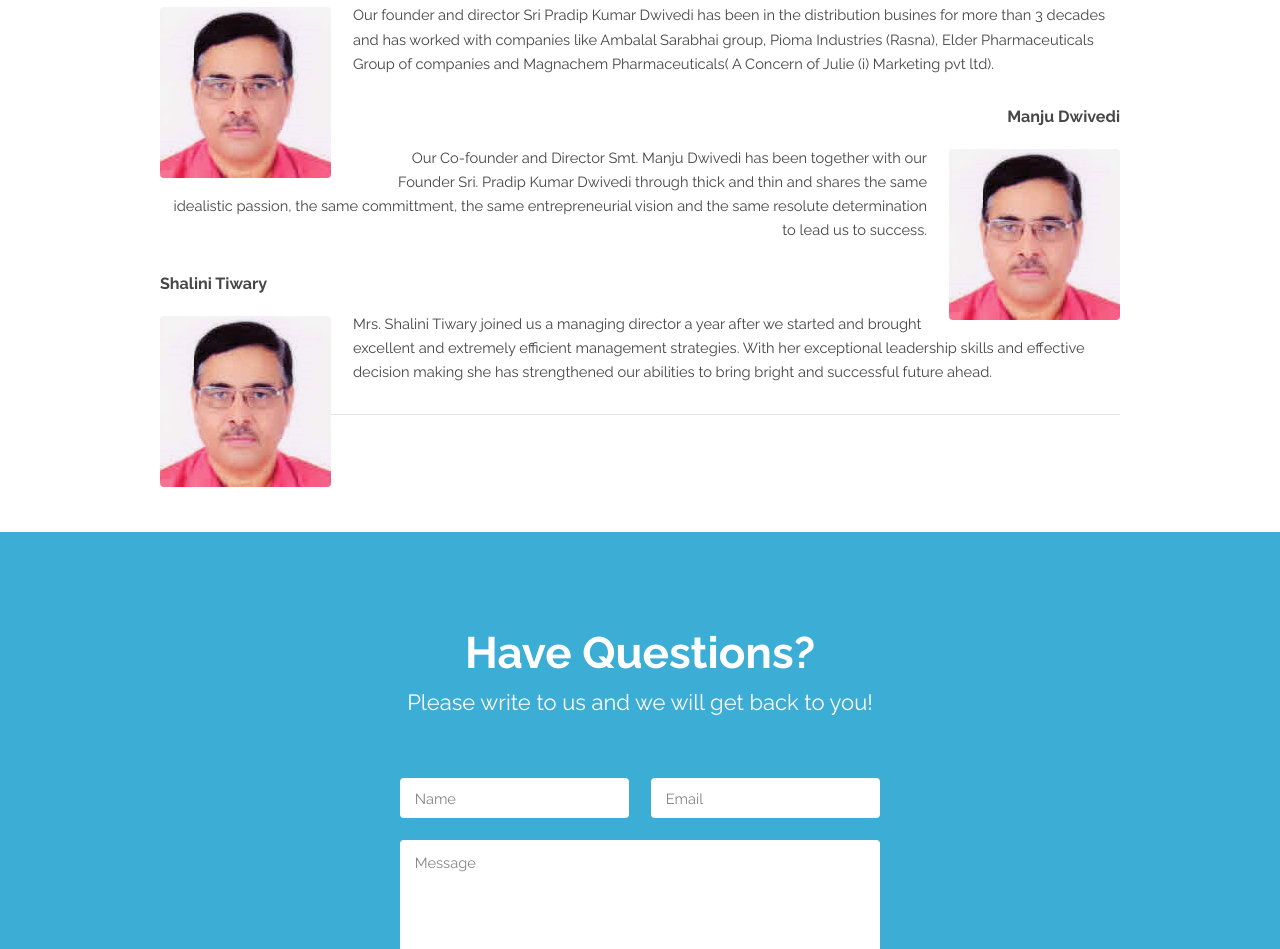
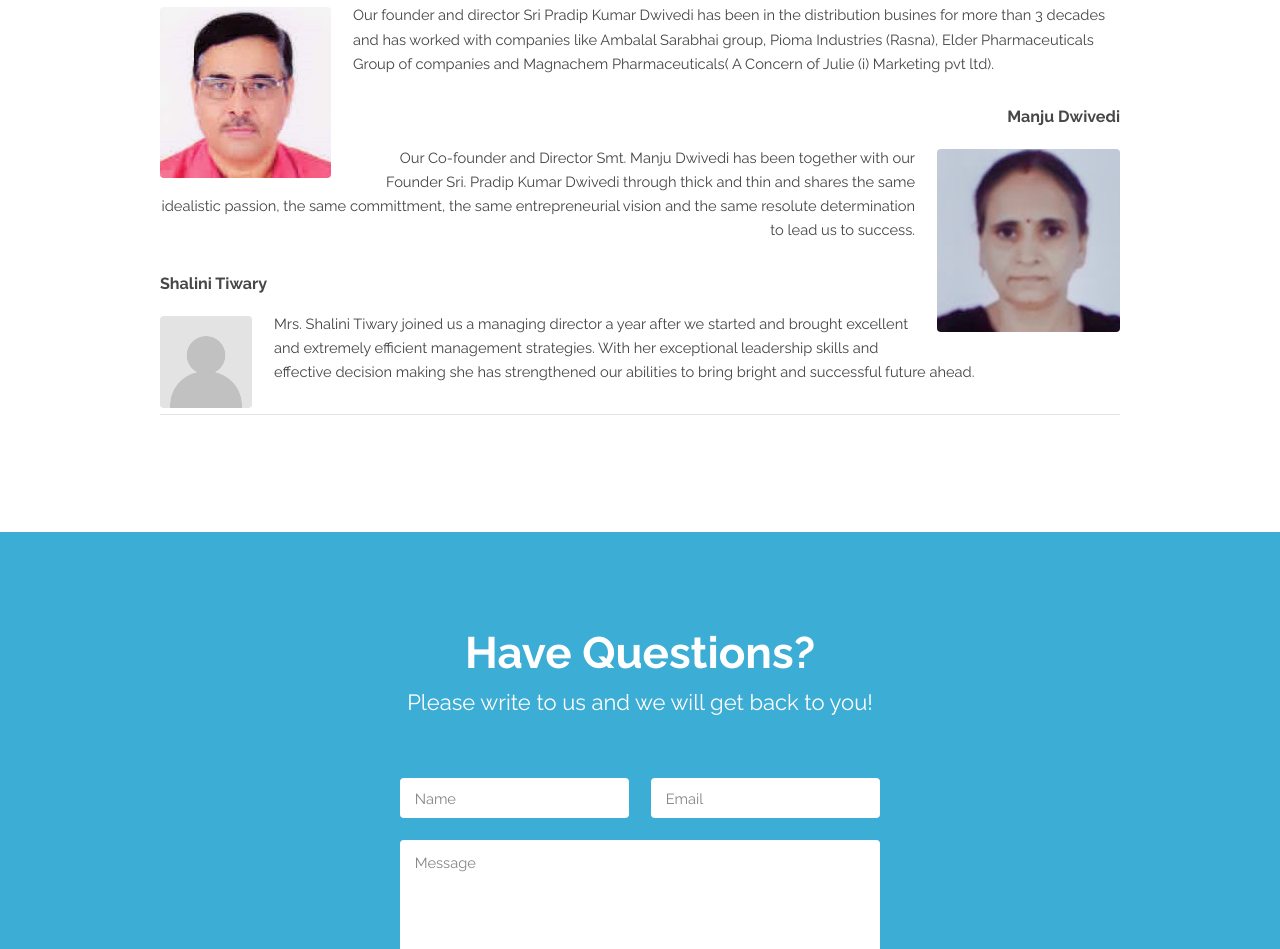
Before and after one commit to mantechlife/mantechlife.github.io, a plain HTML site: page index.html in a window 1280 px wide. Shown: the part 1781-2730 px from the top of the page. Drawn offline with Linux system fonts and the light colour scheme.

Commit message:
Update index.html

```diff
--- a/index.html
+++ b/index.html
@@ -97,12 +97,12 @@
 							Elder Pharmaceuticals Group of companies and Magnachem Pharmaceuticals( A Concern of Julie (i) Marketing pvt ltd).</p>
 
 						<h4 style="text-align:right;">Manju Dwivedi</h4>
-						<p style="text-align:right;"><span class="image right"><img src="images/pradip-dwivedi.png" alt="" /></span>Our Co-founder and Director Smt. Manju Dwivedi has
+						<p style="text-align:right;"><span class="image right"><img src="images/manju-dwivedi.png" alt="" /></span>Our Co-founder and Director Smt. Manju Dwivedi has
 							been together with our Founder Sri. Pradip Kumar Dwivedi through thick and thin and shares the same idealistic passion, the same committment, the same entrepreneurial vision and the same resolute determination
 							to lead us to success.</p>
 
 						<h4 style="text-align:left;">Shalini Tiwary</h4>
-						<p style="text-align:left;"><span class="image left"><img src="images/pradip-dwivedi.png" alt="" /></span>Mrs. Shalini Tiwary joined us a managing director a year after we started and brought excellent
+						<p style="text-align:left;"><span class="image left"><img src="images/profile_placeholder.gif" alt="" /></span>Mrs. Shalini Tiwary joined us a managing director a year after we started and brought excellent
 							and extremely efficient management strategies. With her exceptional leadership skills and effective decision making she has strengthened our abilities to bring bright and successful future ahead.
 
 						</p>
```
